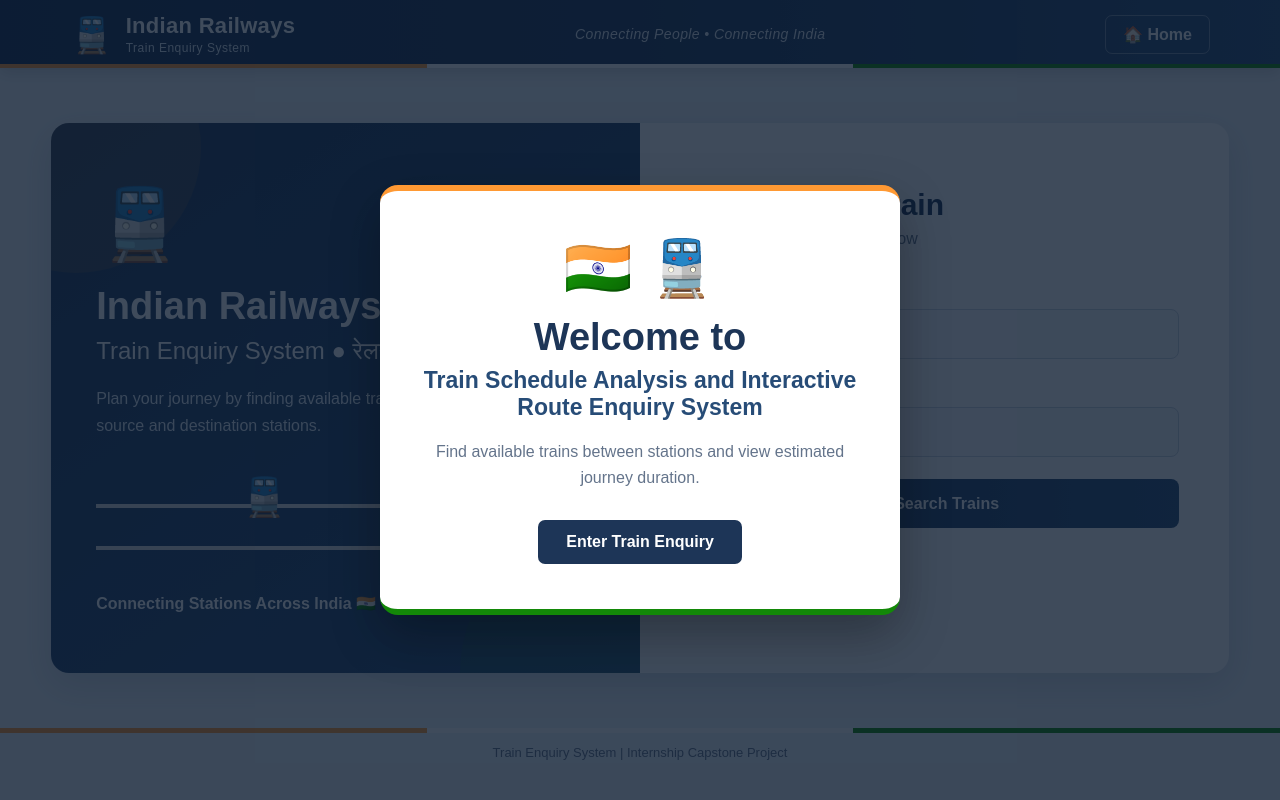
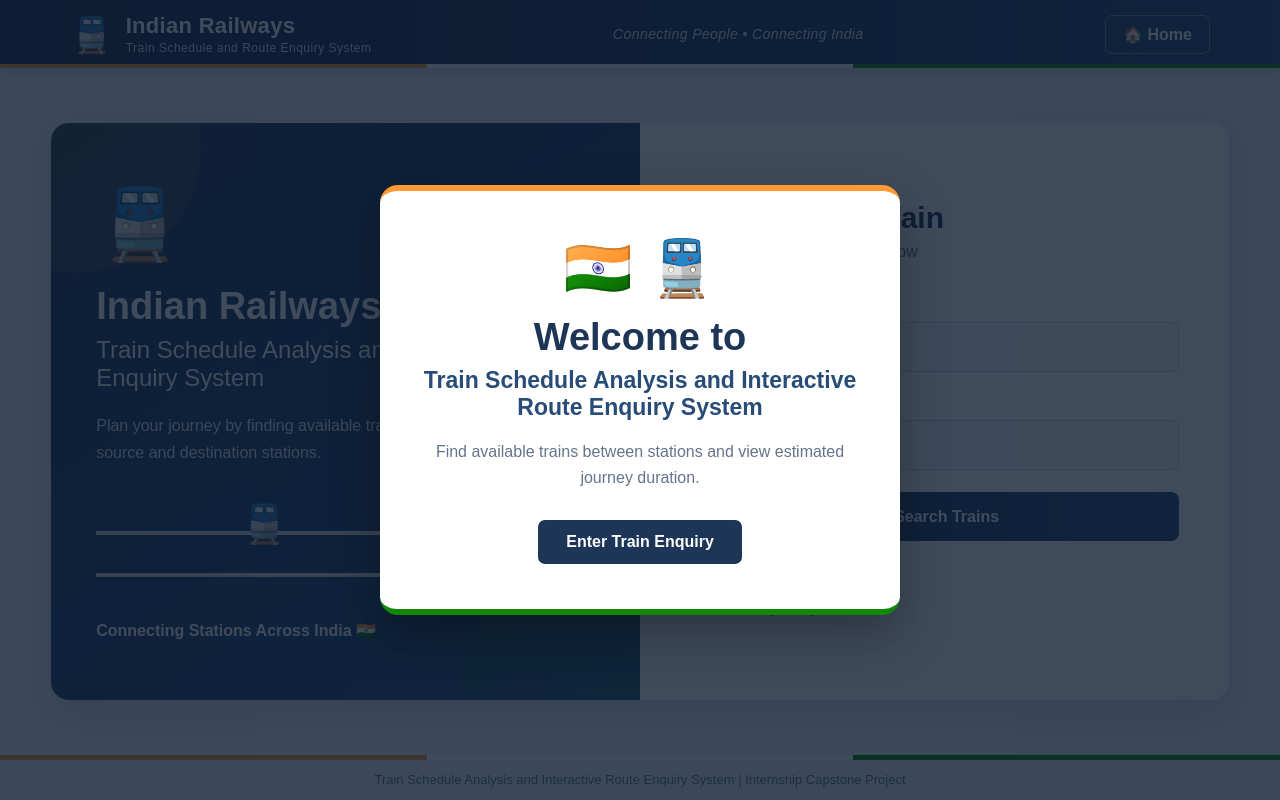
Before and after one commit to raghavkaushik2005/Train-Schedule-Analysis-and-Interactive-Route-Enquiry-System, a Flask app: page / in a window 1280 px wide. Run offline with Flask 3, Linux system fonts and the light colour scheme; data that the repository does not hold is empty.

Commit message:
Update project title

```diff
--- a/templates/index.html
+++ b/templates/index.html
@@ -67,7 +67,7 @@
                     </div>
 
                     <div class="brand-subtitle">
-                        Train Enquiry System
+                        Train Schedule and Route Enquiry System
                     </div>
                 </div>
 
@@ -104,11 +104,11 @@
                 </div>
 
                 <h1>
-                    Indian Railways ● भारतीय रेल
+                    Indian Railways
                 </h1>
 
                 <h2>
-                    Train Enquiry System ● रेलगाड़ी पूछताछ प्रणाली
+                    Train Schedule Analysis and Interactive Route Enquiry System
                 </h2>
 
                 <p>
@@ -244,7 +244,7 @@
         </div>
 
         <p>
-            Train Enquiry System | Internship Capstone Project
+            Train Schedule Analysis and Interactive Route Enquiry System | Internship Capstone Project
         </p>
 
     </footer>
--- a/templates/results.html
+++ b/templates/results.html
@@ -40,7 +40,7 @@
                     </div>
 
                     <div class="brand-subtitle">
-                        Train Enquiry System
+                        Train Schedule and Route Enquiry System
                     </div>
 
                 </div>
```
